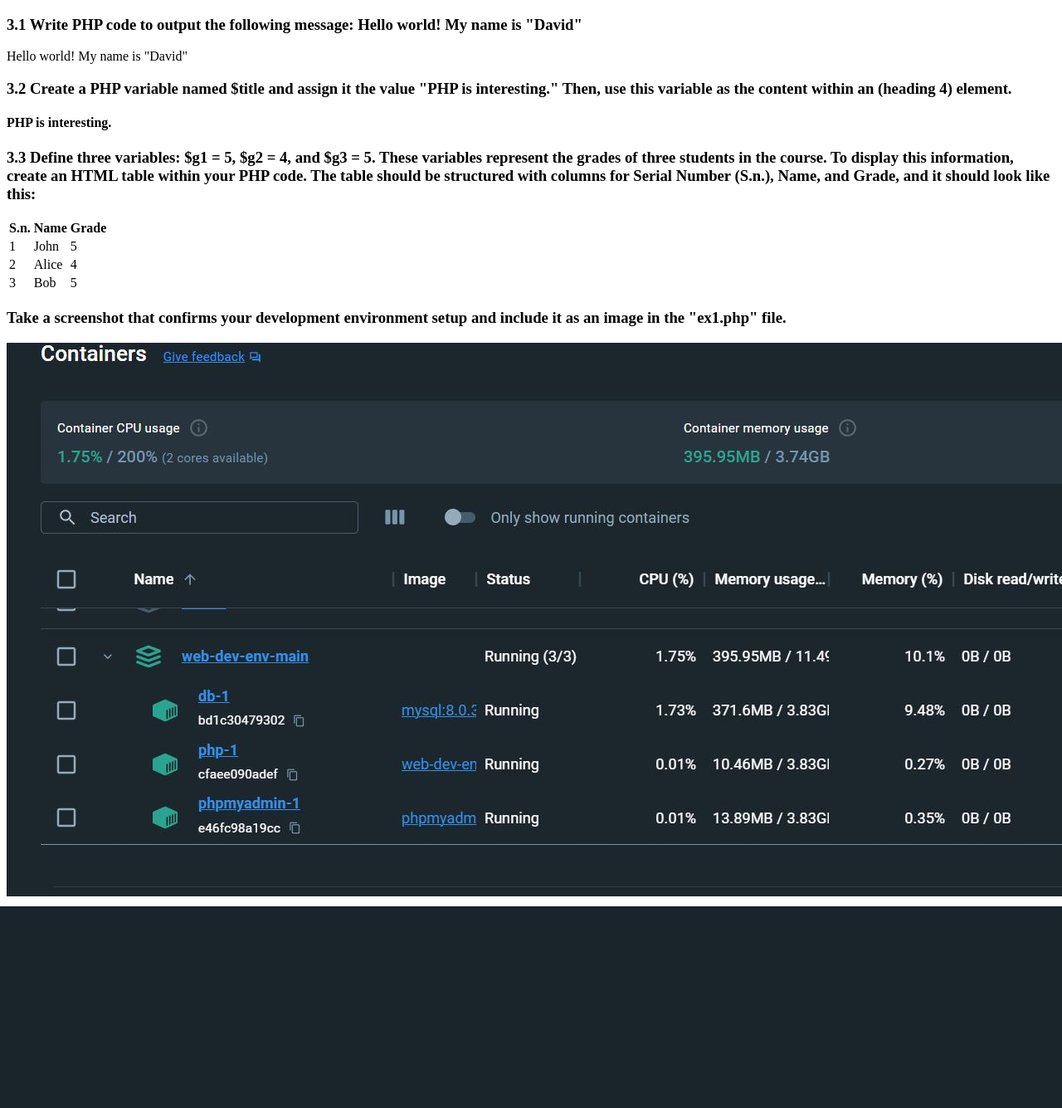
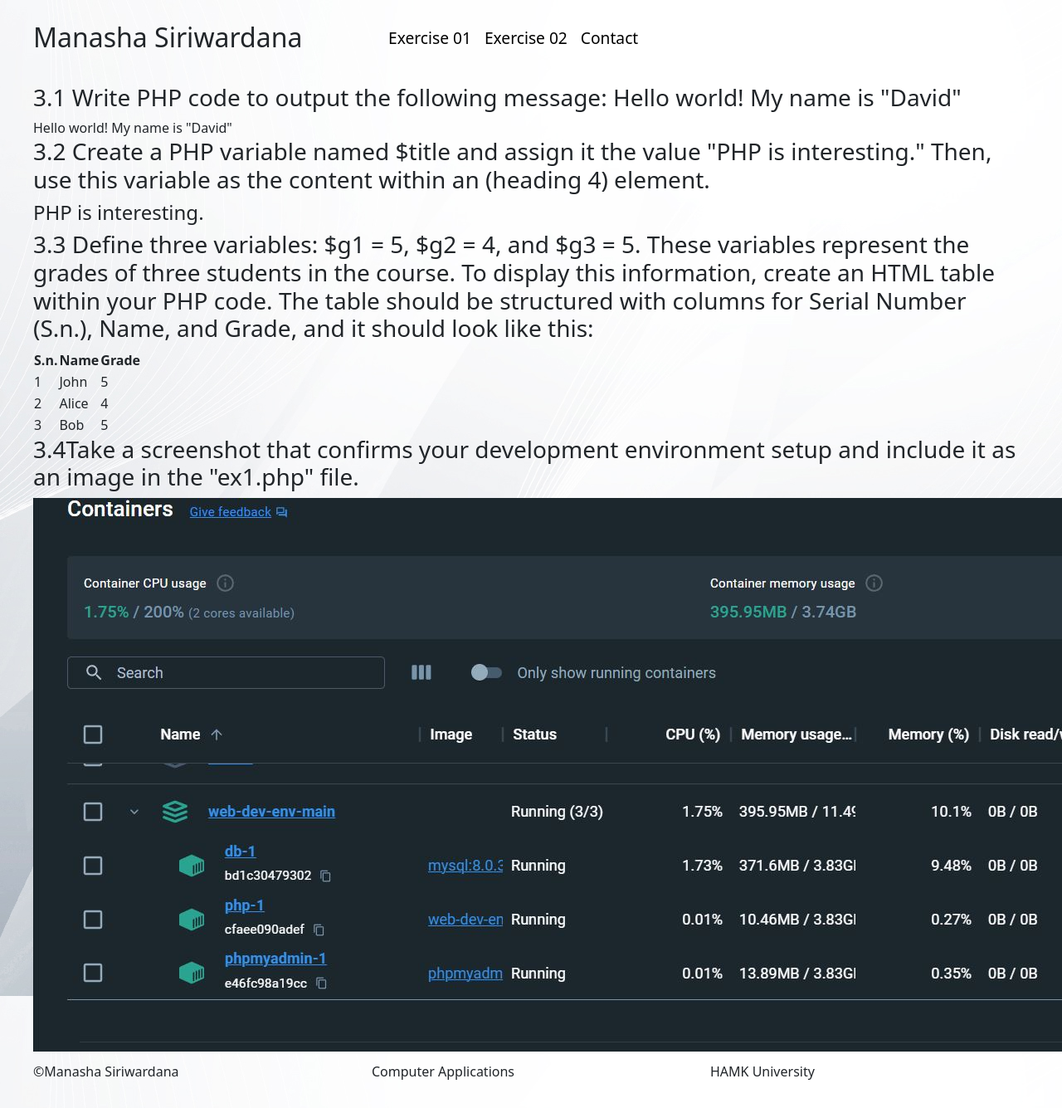
Before and after one commit to manasha23000/src, a PHP site: page /TasksManasha/ex1.php in a window 1280 px wide; the page is wider, and only the part inside the window is pictured. Shown: that part at 83% size. Before the commit the page ends 1092 px from the top of that part, so only its background shows below. Run offline with PHP 8.4, Linux system fonts and the light colour scheme.

Commit message:
Exercise 2 done

```diff
--- a/TasksManasha/ex1.php
+++ b/TasksManasha/ex1.php
@@ -1,3 +1,5 @@
+<!--
+
 <!DOCTYPE html>
 <html lang="en">
 <head>
@@ -5,7 +7,19 @@
     <meta name="viewport" content="width=device-width, initial-scale=1.0">
     <title>Exercise 1: Getting Started with PHP - Manasha</title>
 </head>
+
+-->
+
+
+
+<?php $title = "Exercise 01";
+
+include 'header.php'; ?>
+
+
 <body>
+    <br>
+
     <h3>3.1 Write PHP code to output the following message:
         Hello world! My name is "David"</h3>
 
@@ -58,11 +72,14 @@
             </tr>
         </table>
 
-        <h3>Take a screenshot that confirms your development environment setup and include it as an image in the "ex1.php" file.</h3>
+        <h3>3.4Take a screenshot that confirms your development environment setup and include it as an image in the "ex1.php" file.</h3>
 
         <img src="Images/Docker.JPG" alt="Web Development environment">
 
 
-
+<!--
 </body>
 </html>
+-->
+
+<?php include 'footer.php'; ?>
--- /dev/null
+++ b/TasksManasha/footer.php
@@ -0,0 +1,20 @@
+<footer>
+            <div class="row">
+                <div class="col-md-4">
+                    <p>&copy;Manasha Siriwardana</p>
+                </div>
+                <div class="col-md-4">
+                    <p> Computer Applications</p>
+                </div>
+                <div class="col-md-4">
+                    <p>HAMK University</p>
+
+                </div>
+            </div>
+        </footer>
+    </div>
+    <script src="https://cdn.jsdelivr.net/npm/bootstrap@5.3.2/dist/js/bootstrap.bundle.min.js" integrity="sha384-C6RzsynM9kWDrMNeT87bh95OGNyZPhcTNXj1NW7RuBCsyN/o0jlpcV8Qyq46cDfL" crossorigin="anonymous"></script>
+
+
+</body>
+</html>
--- /dev/null
+++ b/TasksManasha/header.php
@@ -0,0 +1,50 @@
+<!DOCTYPE html>
+<html lang="en">
+<head>
+    <meta charset="UTF-8">
+    <meta name="viewport" content="width=device-width, initial-scale=1.0">
+    <title><?php echo $title ?> </title>
+    <link href="https://cdn.jsdelivr.net/npm/bootstrap@5.3.2/dist/css/bootstrap.min.css" rel="stylesheet" integrity="sha384-T3c6CoIi6uLrA9TneNEoa7RxnatzjcDSCmG1MXxSR1GAsXEV/Dwwykc2MPK8M2HN" crossorigin="anonymous">
+    <link rel="stylesheet" href="style.css">
+</head>
+<body>
+
+    <div class="Container">
+        <header>
+
+            <div class="row">
+                <div class="col-md-4">
+                     <h2>Manasha Siriwardana</h2>
+                </div>
+
+    <div class="col-md-8">
+        <nav class="navbar navbar-expand-lg bg-body-tertiary">
+            <div class="container-fluid">
+
+              <button class="navbar-toggler" type="button" data-bs-toggle="collapse" data-bs-target="#navbarSupportedContent" aria-controls="navbarSupportedContent" aria-expanded="false" aria-label="Toggle navigation">
+                <span class="navbar-toggler-icon"></span>
+              </button>
+              <div class="collapse navbar-collapse" id="navbarSupportedContent">
+                <ul class="navbar-nav me-auto mb-2 mb-lg-0">
+                  <li class="nav-item">
+                    <a class="nav-link" aria-current="page" href="ex1.php">Exercise 01</a>
+                  </li>
+                  <li class="nav-item">
+                    <a class="nav-link" href="ex2.php">Exercise 02</a>
+                  </li>
+                  <li class="nav-item">
+                    <a class="nav-link" href="#">Contact</a>
+                  </li>
+
+
+                </ul>
+
+              </div>
+            </div>
+          </nav>
+
+    </div>
+            </div>
+
+
+        </header>
--- /dev/null
+++ b/TasksManasha/style.css
@@ -0,0 +1,61 @@
+body{
+
+    background-image: url(Images/background.jpg);
+    width: 1200px;
+    margin: 16px  auto;
+
+}
+
+h2{
+    margin: 10px auto;
+}
+
+header{
+
+    font-size: larger;
+
+}
+.nav-link{
+   color: black;
+
+}
+
+.bg-body-tertiary {
+    background-color: transparent !important;
+}
+
+.nav-link:hover{
+    color: red;
+
+ }
+
+
+.btn{
+    background-color: pink;
+    border-color: black;
+    color: black;
+}
+
+.btn:hover{
+    background-color: red;
+    border-color: blue;
+}
+
+.img{
+    max-width: 100%;
+      height: auto;
+}
+
+footer
+{
+
+    padding-top: 12px;
+}
+
+
+
+@media (max-width: 1200px) {
+    body {
+      width: 90%;
+    }
+  }
```
Also changed, not shown: TasksManasha/ex2.php (added, +25 -0 lines), hello.php (+8 -1 lines), TasksManasha/Images/background.jpg (added), TasksManasha/Images/image2.jpeg (added).
